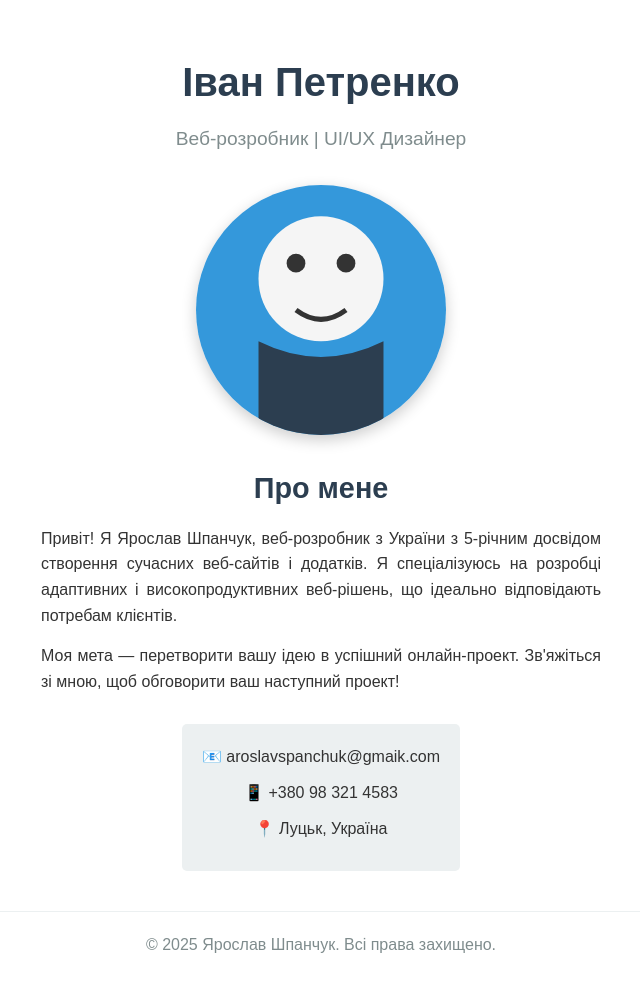
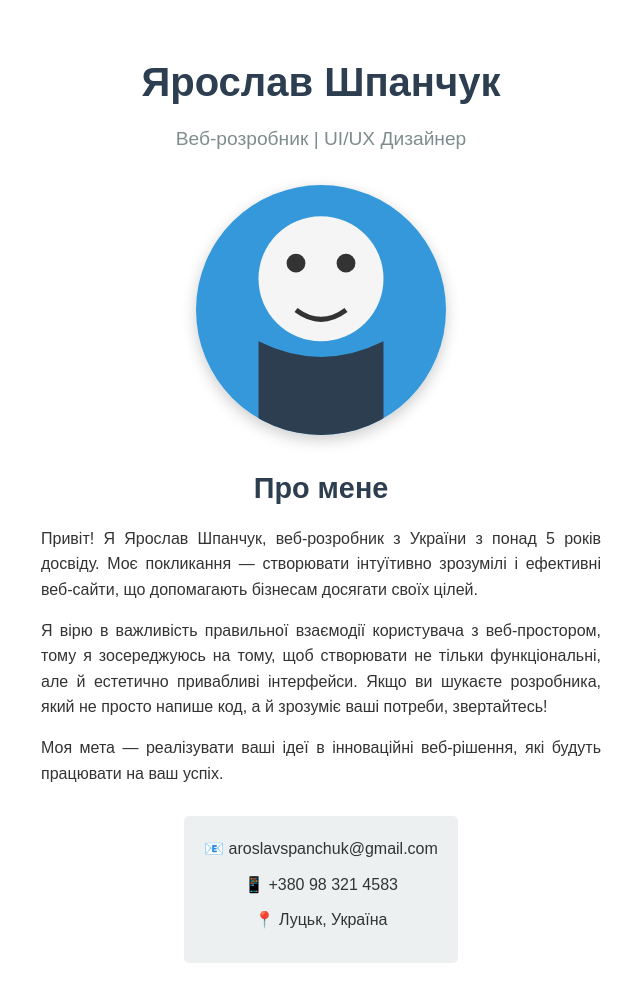
Before and after one commit to Derpet1/D3, a website: page app/index.html in a window 1280 px wide. Shown: the top 981 px of the page, without its empty margins (319-959 px from the left). Drawn offline with Linux system fonts and the light colour scheme.

Commit message:
Update index.html

```diff
--- a/app/index.html
+++ b/app/index.html
@@ -4,30 +4,23 @@
     <meta charset="UTF-8">
     <meta name="viewport" content="width=device-width, initial-scale=1.0">
     <title>Ярослав Шпанчук - Веб-розробник</title>
-    <!-- Підключення CSS файлу -->
     <link rel="stylesheet" href="main.css">
 </head>
 <body>
     <div class="container">
         <header>
-            <h1>Іван Петренко</h1>
+            <h1>Ярослав Шпанчук</h1>
             <p class="subtitle">Веб-розробник | UI/UX Дизайнер</p>
         </header>
 
         <main>
             <div class="profile-image">
-                <!-- SVG-зображення згенероване на місці -->
                 <svg viewBox="0 0 400 400" xmlns="http://www.w3.org/2000/svg">
-                    <!-- Фон -->
                     <rect width="400" height="400" fill="#3498db" />
-
-                    <!-- Стилізоване обличчя -->
                     <circle cx="200" cy="150" r="100" fill="#f5f5f5" />
                     <circle cx="160" cy="125" r="15" fill="#333" />
                     <circle cx="240" cy="125" r="15" fill="#333" />
                     <path d="M160 200 Q 200 230, 240 200" stroke="#333" stroke-width="8" fill="transparent" />
-
-                    <!-- Стилізоване тіло/одяг -->
                     <path d="M100 250 L100 400 L300 400 L300 250 Q 200 300, 100 250" fill="#2c3e50" />
                 </svg>
             </div>
@@ -35,18 +28,18 @@
             <div class="about-me">
                 <h2>Про мене</h2>
                 <p>
-                    Привіт! Я Ярослав Шпанчук, веб-розробник з України з 5-річним досвідом створення
-                    сучасних веб-сайтів і додатків. Я спеціалізуюсь на розробці адаптивних і
-                    високопродуктивних веб-рішень, що ідеально відповідають потребам клієнтів.
+                    Привіт! Я Ярослав Шпанчук, веб-розробник з України з понад 5 років досвіду. Моє покликання — створювати інтуїтивно зрозумілі і ефективні веб-сайти, що допомагають бізнесам досягати своїх цілей.
                 </p>
                 <p>
-                    Моя мета — перетворити вашу ідею в успішний онлайн-проект.
-                    Зв'яжіться зі мною, щоб обговорити ваш наступний проект!
+                    Я вірю в важливість правильної взаємодії користувача з веб-простором, тому я зосереджуюсь на тому, щоб створювати не тільки функціональні, але й естетично привабливі інтерфейси. Якщо ви шукаєте розробника, який не просто напише код, а й зрозуміє ваші потреби, звертайтесь!
+                </p>
+                <p>
+                    Моя мета — реалізувати ваші ідеї в інноваційні веб-рішення, які будуть працювати на ваш успіх.
                 </p>
             </div>
 
             <div class="contact-info">
-                <p>📧 aroslavspanchuk@gmaik.com</p>
+                <p>📧 aroslavspanchuk@gmail.com</p>
                 <p>📱 +380 98 321 4583</p>
                 <p>📍 Луцьк, Україна</p>
             </div>
```
